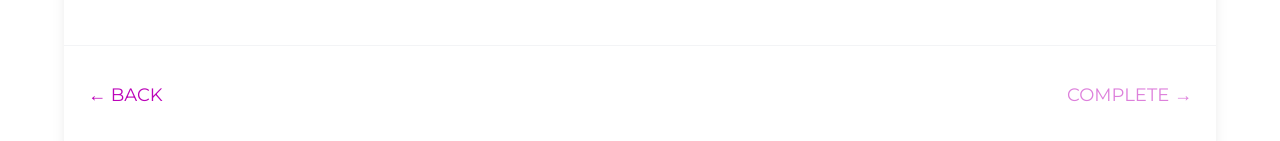
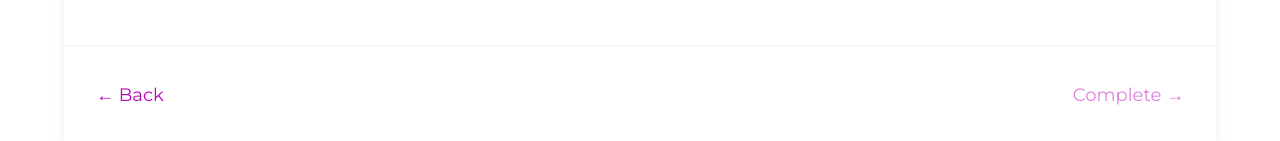
Before and after one commit to Scottish-Tech-Army/BulildU, a Next.js app: page /onboarding/reminder in a window 1280 px wide. Shown: the part 655-796 px from the top of the page. Built offline with nearby package versions, Linux system fonts and the light colour scheme.

Commit message:
style: softer footer buttons with more padding and Title Case
- Add px-2 padding to footer for more edge spacing
- Use Title Case (Back, Next) to match Cancel styling

```diff
--- a/src/app/goals/new/page.tsx
+++ b/src/app/goals/new/page.tsx
@@ -520,14 +520,14 @@
       </div>
 
       <FullScreenLayout.Footer>
-        <div className="flex items-center justify-between">
+        <div className="flex items-center justify-between px-2">
           <div className="w-24">
             {currentStepIndex > 0 && (
               <button
                 onClick={handleBack}
                 className="py-3 text-brand-primary font-medium flex items-center gap-1"
               >
-                ← BACK
+                ← Back
               </button>
             )}
           </div>
@@ -536,7 +536,7 @@
             disabled={!canProceed()}
             className="py-3 text-brand-primary font-medium flex items-center gap-1 disabled:opacity-50 disabled:cursor-not-allowed"
           >
-            {step === "confirm" ? "CREATE GOAL" : "NEXT"} →
+            {step === "confirm" ? "Create Goal" : "Next"} →
           </button>
         </div>
       </FullScreenLayout.Footer>
--- a/src/app/onboarding/baseline/page.tsx
+++ b/src/app/onboarding/baseline/page.tsx
@@ -307,14 +307,14 @@
       </div>
 
       <FullScreenLayout.Footer>
-        <div className="flex items-center justify-between">
+        <div className="flex items-center justify-between px-2">
           <div className="w-24">
             {currentSection > 0 && (
               <button
                 onClick={handleBack}
                 className="py-3 text-brand-primary font-medium flex items-center gap-1"
               >
-                ← BACK
+                ← Back
               </button>
             )}
           </div>
@@ -323,7 +323,7 @@
             disabled={!isSectionComplete()}
             className="py-3 text-brand-primary font-medium flex items-center gap-1 disabled:opacity-50 disabled:cursor-not-allowed"
           >
-            {isLastSection ? "CONTINUE" : "NEXT"} →
+            {isLastSection ? "Continue" : "Next"} →
           </button>
         </div>
       </FullScreenLayout.Footer>
--- a/src/app/onboarding/reminder/page.tsx
+++ b/src/app/onboarding/reminder/page.tsx
@@ -106,19 +106,19 @@
       </div>
 
       <FullScreenLayout.Footer>
-        <div className="flex items-center justify-between">
+        <div className="flex items-center justify-between px-2">
           <button
             onClick={() => router.push("/onboarding/baseline")}
             className="py-3 text-brand-primary font-medium flex items-center gap-1"
           >
-            ← BACK
+            ← Back
           </button>
           <button
             onClick={handleComplete}
             disabled={!canContinue}
             className="py-3 text-brand-primary font-medium flex items-center gap-1 disabled:opacity-50 disabled:cursor-not-allowed"
           >
-            COMPLETE →
+            Complete →
           </button>
         </div>
       </FullScreenLayout.Footer>
```
